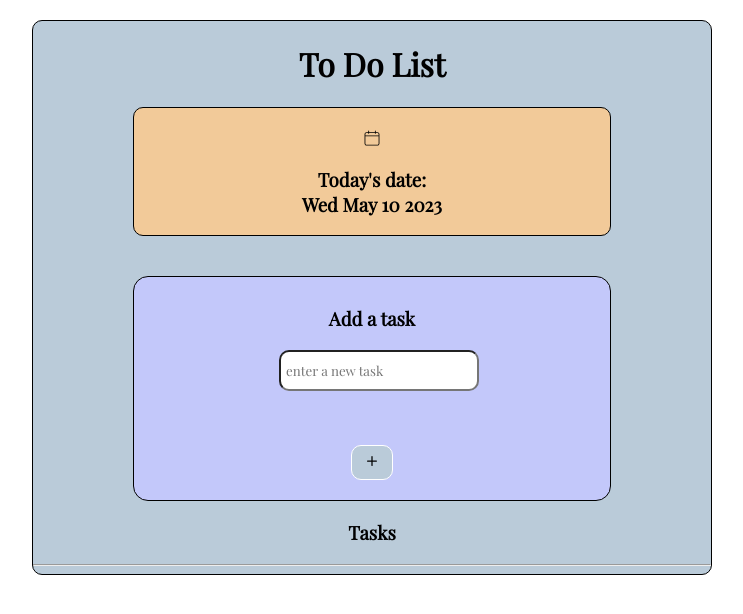
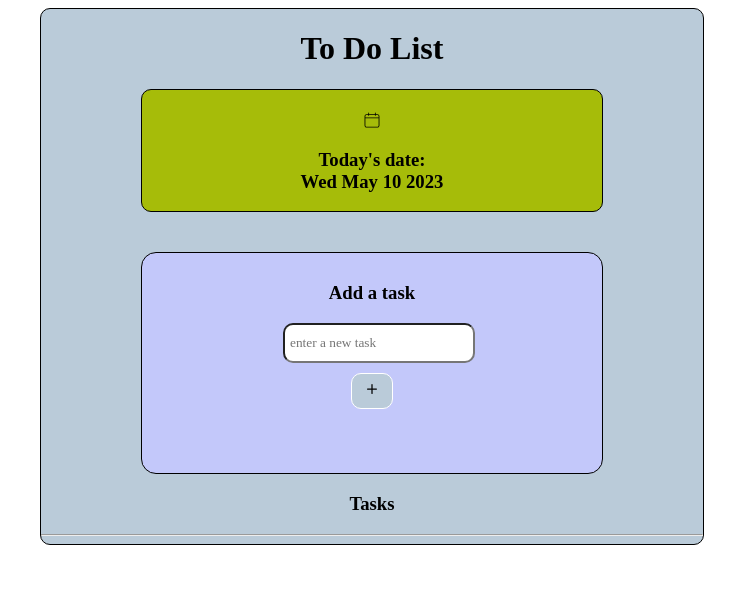
Before and after one commit to Anahisv23/Todo-List, a React (Create React App) app in the folder todo-list/: page / in a window 1280 px wide. Shown: the top 614 px of the page, without its empty margins (268-1011 px from the left). Built offline with nearby package versions, Linux system fonts and the light colour scheme.

Commit message:
changed color of date box

```diff
--- a/todo-list/src/AddTaskForm.js
+++ b/todo-list/src/AddTaskForm.js
@@ -1,4 +1,4 @@
-import React, { useState } from "react";
+import { useState } from "react";
 import { IoIosAdd } from "react-icons/io";
 import DateBox from "./Date";
 
@@ -43,10 +43,10 @@
               value={input}
             />
           </label>
-          <h5>{error}</h5>
           <button onClick={handleAdd}>
             <IoIosAdd size={20} />
           </button>
+          <h5>{error}</h5>
         </form>
       </div>
     </div>
--- a/todo-list/src/ToDoList.js
+++ b/todo-list/src/ToDoList.js
@@ -1,5 +1,4 @@
 import React, { useState, useEffect } from "react";
-import { TiDeleteOutline } from "react-icons/ti";
 import { CiSquareRemove } from "react-icons/ci";
 import AddTaskForm from "./AddTaskForm";
 
--- a/todo-list/src/index.css
+++ b/todo-list/src/index.css
@@ -1,10 +1,12 @@
 
-  @import url('https://fonts.googleapis.com/css2?family=Playfair+Display&display=swap');
+  /* @import url('https://fonts.googleapis.com/css2?family=Playfair+Display&display=swap'); */
+  @import url('https://fonts.googleapis.com/css2?family=Bree+Serif&family=Playfair+Display&display=swap')
 
 
 body {
   margin: 0;
   padding-top: 20px;
+  /* font-family: 'Playfair Display', serif; */
   font-family: 'Playfair Display', serif;
   -webkit-font-smoothing: antialiased;
   -moz-osx-font-smoothing: grayscale;
@@ -71,7 +73,7 @@
 }
 
 .date {
-  background-color: #F2CA99;
+  background-color: #A6BC09;
   border: 1px solid black;
   border-radius: 10px;
   /* t r b l */
```
